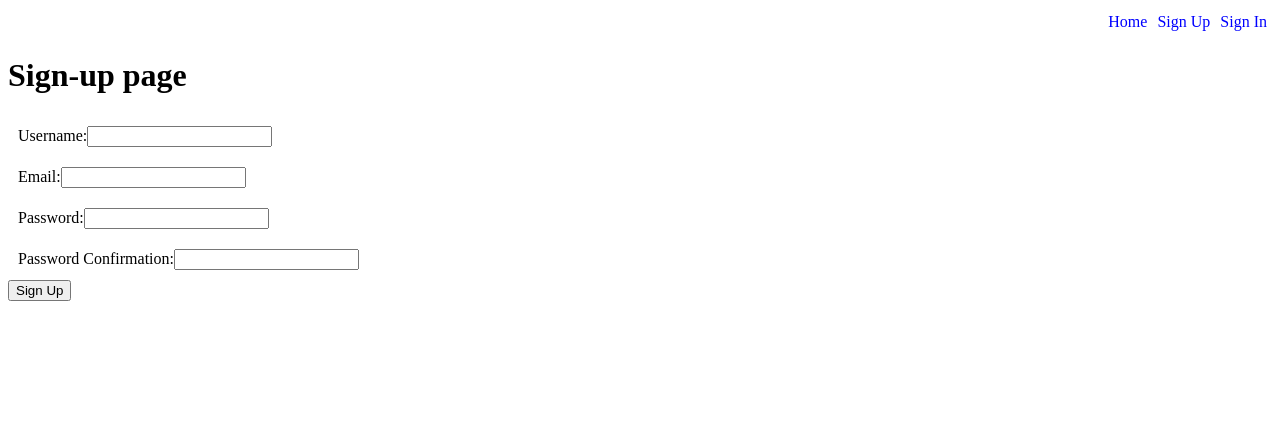
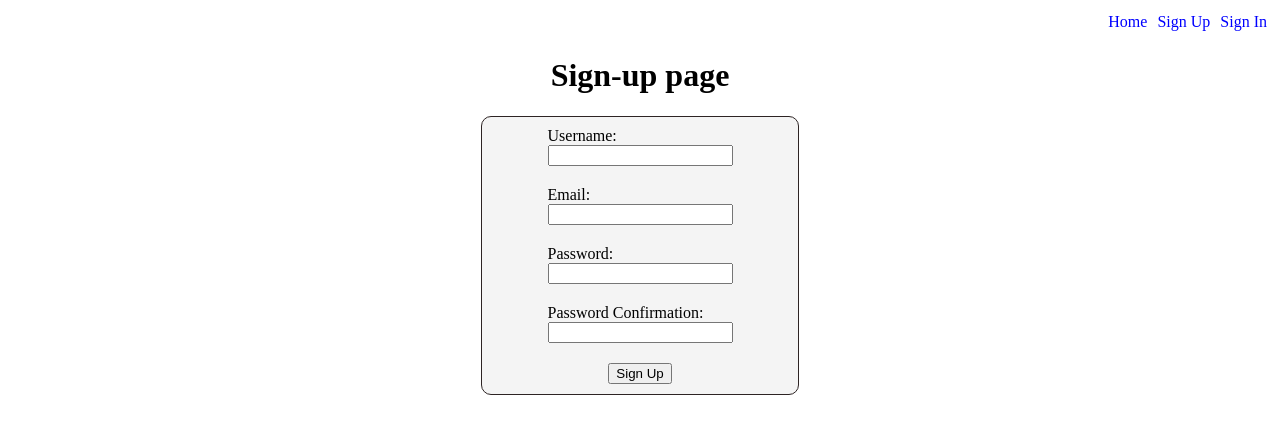
Before and after one commit to Pieter-and-Keith/full_stack_client, a React (Vite) app: page /sign_up in a window 1280 px wide. Shown: the top 434 px of the page. Built offline with nearby package versions, Linux system fonts and the light colour scheme; no server answers.

Commit message:
added styling to sign-up page

```diff
--- a/src/components/Styled.js
+++ b/src/components/Styled.js
@@ -90,12 +90,12 @@ export const AboutBox = styled.main`
     border: 1px ridge #2D2424;
 `
 
-export const SignInTitle = styled.h1`
+export const SignTitle = styled.h1`
     display: flex;
     justify-content: center;
 `
 
-export const SignInForm = styled.form`
+export const SignForm = styled.form`
     display: flex;
     flex-direction: column;
     align-items: center;
@@ -106,7 +106,7 @@ export const SignInForm = styled.form`
     border: 1px ridge #2D2424;
 `
 
-export const ErrorDisplay = styled.h3`
+export const ErrorMessage = styled.h3`
     color: red;
     margin: 5px;
     display: flex;
@@ -118,7 +118,7 @@ export const LinkE = styled(Link)`
     color: black;
 `
 
-export const SignInButton = styled.div`
+export const SignButton = styled.div`
     display: flex;
     justify-content: center;
 `
--- a/src/pages/sign-in.jsx
+++ b/src/pages/sign-in.jsx
@@ -2,7 +2,7 @@ import { useState} from "react"
 import { Link, useNavigate } from "react-router-dom"
 
 import api from "../config/api";
-import { SignInTitle, SignInForm, ErrorDisplay, LinkE, SignInButton } from '../components/Styled'
+import { SignTitle, SignForm, ErrorMessage, LinkE, SignButton } from '../components/Styled'
 import {useGlobalState} from '../utils/StateContext'
 
 
@@ -45,9 +45,9 @@ const SignIn = () => {
 
     return (
         <>
-            <SignInTitle>Sign-in</SignInTitle>
-            { error ? <> <ErrorDisplay>Error: {error}</ErrorDisplay> </> : <> </> }
-            <SignInForm onSubmit={handleSubmit}>
+            <SignTitle>Sign-in</SignTitle>
+            { error ? <> <ErrorMessage>Error: {error}</ErrorMessage> </> : <> </> }
+            <SignForm onSubmit={handleSubmit}>
                 <div style={{margin:"5px"}}>
                     <label htmlFor="email">Email:</label>
                     <br></br>
@@ -58,11 +58,11 @@ const SignIn = () => {
                     <br></br>
                     <input type="password" name="password" id="password" value={data.password} onChange={handleChange}/>
                 </div>
-                <SignInButton>
+                <SignButton>
                     <button type="submit" style={{margin: "10px"}}>Sign In</button>
                     <button style={{margin: "10px"}}><LinkE to="/sign_up">Sign Up</LinkE></button>
-                </SignInButton>
-            </SignInForm>
+                </SignButton>
+            </SignForm>
         </>
     )
 }
--- a/src/pages/sign-up.jsx
+++ b/src/pages/sign-up.jsx
@@ -3,6 +3,7 @@ import { useNavigate } from "react-router-dom"
 
 import api from "../config/api";
 import {useGlobalState} from '../utils/StateContext'
+import { SignTitle, ErrorMessage, SignForm, SignButton } from '../components/Styled'
 
 const SignUp = () => {
   const navigate = useNavigate()
@@ -52,33 +53,39 @@ const SignUp = () => {
 
   return (
     <>
-      <h1>Sign-up page </h1>
-      { usernameError ? <> <h3>Error: Username {usernameError}</h3> </> : <> </> }
-      { emailError ? <> <h3>Error: Email {emailError}</h3> </> : <> </> }
-      { passwordError ? <> <h3>Error: Password Confirmation {passwordError}</h3> </> : <> </> }
-      <form onSubmit={handleSubmit}>
+      <SignTitle>Sign-up page </SignTitle>
+      { usernameError ? <> <ErrorMessage>Error: Username {usernameError}</ErrorMessage> </> : <> </> }
+      { emailError ? <> <ErrorMessage>Error: Email {emailError}</ErrorMessage> </> : <> </> }
+      { passwordError ? <> <ErrorMessage>Error: Password Confirmation {passwordError}</ErrorMessage> </> : <> </> }
+      <SignForm onSubmit={handleSubmit}>
         <div style={{padding:"10px"}}>
           <label htmlFor="username">Username:</label>
+          <br></br>
           <input type="text" name="username" id="username" value={data.username} onChange={handleChange}  />
         </div>
 
         <div style={{padding:"10px"}}>
           <label htmlFor="email">Email:</label>
+          <br></br>
           <input type="email" name="email" id="email" value={data.email} onChange={handleChange} />
         </div>
 
         <div style={{padding:"10px"}}>
           <label htmlFor="password">Password:</label>
+          <br></br>
           <input type="password" name="password" id="password" value={data.password} onChange={handleChange} />
         </div>
 
         <div style={{padding:"10px"}}>
           <label htmlFor="password_confirmation">Password Confirmation:</label>
+          <br></br>
           <input type="password" name="password_confirmation" id="password_confirmation" value={data.password_confirmation} onChange={handleChange} />
         </div>
 
-        <button type="submit">Sign Up</button>
-      </form>
+        <SignButton>
+           <button type="submit" style={{margin: "10px"}}>Sign Up</button>
+        </SignButton>
+      </SignForm>
     </>
   );
 };
```
